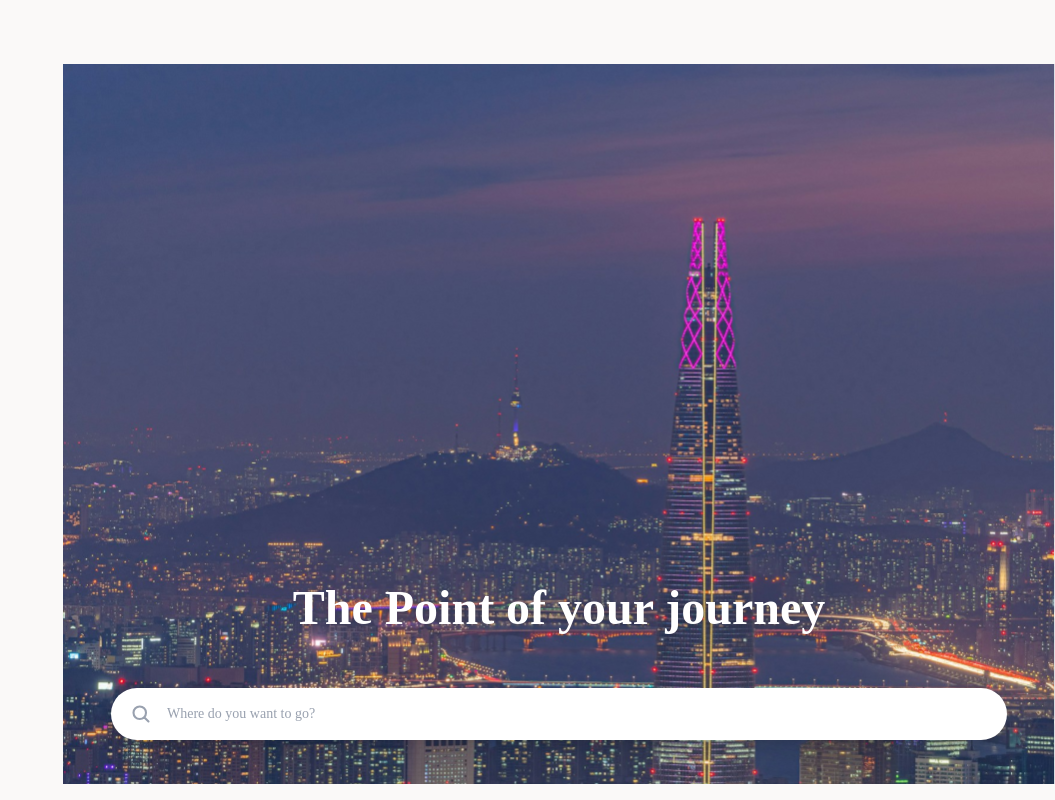
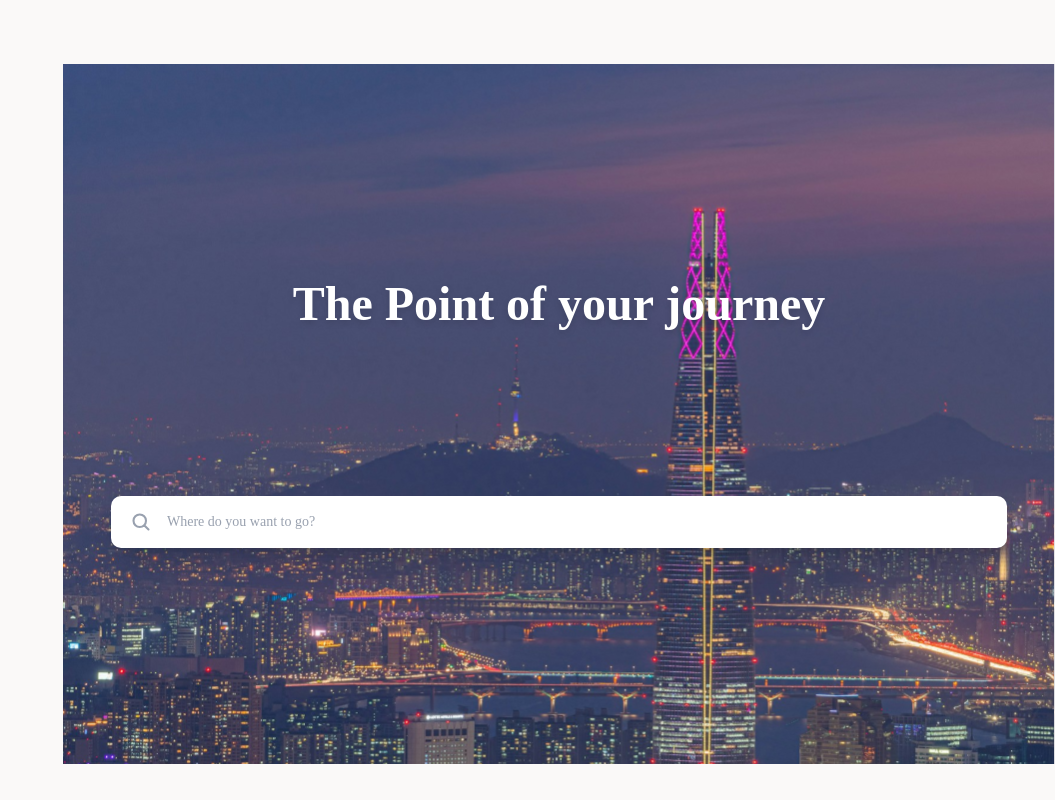
Before and after one commit to dfizae/TRAVUDDY, a React (Vite) app: page / in a window 1280 px wide. Shown: the top 800 px of the page, without its empty margins (225-1280 px from the left). Built offline with nearby package versions, Linux system fonts and the light colour scheme; a web font is replaced by a local one.

Commit message:
fix: HeroSection 검색창 스타일 수정

```diff
--- a/src/pages/main/HeroSection/index.tsx
+++ b/src/pages/main/HeroSection/index.tsx
@@ -26,13 +26,13 @@ export default function HeroSection() {
 
   return (
     <section>
-      <div className="bg-[url('/images/pics/heroBackground.svg')] min-h-[520px] md:min-h-[720px] bg-cover bg-center flex flex-col items-center justify-end px-6 md:px-12 relative">
+      <div className="bg-[url('/images/pics/heroBackground.svg')] min-h-[520px] md:min-h-[700px] bg-cover bg-center flex flex-col items-center justify-center px-6 md:px-12 relative">
 
-        <h1 className="text-white text-3xl md:text-5xl font-bold mb-14 drop-shadow-md text-center max-w-3xl">
+        <h1 className="text-white text-3xl md:text-5xl font-bold mb-42 drop-shadow-md text-center max-w-3xl">
           The Point of your journey
         </h1>
 
-        <form action="" className="w-full max-w-4xl relative mb-11">
+        <form action="" className="w-full max-w-4xl relative">
           <div className="relative flex items-center">
             <span className="absolute left-5 text-gray-400">
               <svg xmlns="http://www.w3.org/2000/svg" fill="none" viewBox="0 0 24 24" strokeWidth={2.5} stroke="currentColor" className="w-5 h-5">
@@ -44,7 +44,7 @@ export default function HeroSection() {
               onFocus={() => setIsSearchOpen(true)}
               value={searchQuery}
               onChange={(e) => setSearchQuery(e.target.value)}
-              className={`w-full bg-white text-gray-700 py-4 pl-14 pr-12 shadow-xl outline-none transition-all placeholder:text-gray-400 text-sm ${isSearchOpen ? "rounded-t-3xl" : "rounded-[32px]"
+              className={`w-full bg-white text-gray-700 py-4 pl-14 pr-12 shadow-xl outline-none transition-all placeholder:text-gray-400 text-sm ${isSearchOpen ? "rounded-t-[10px]" : "rounded-[10px]"
                 }`}
               type="text"
               placeholder="Where do you want to go?"
```
